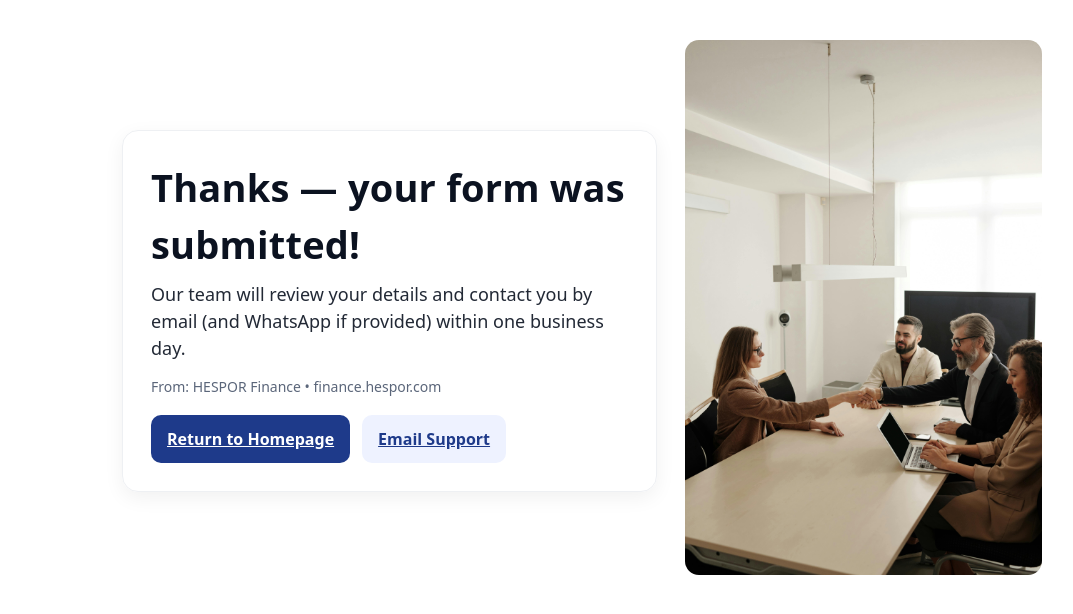
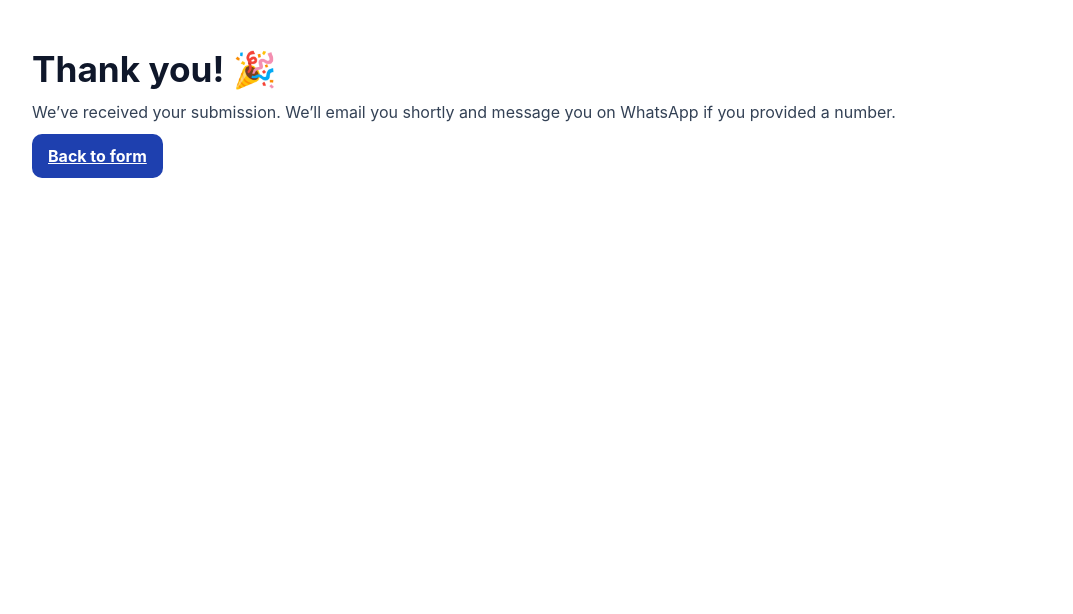
Before and after one commit to Hespor-Trading/hespor-finance-form, a plain HTML site: page thank-you.html in a window 1280 px wide. Shown: the whole page, without its empty margins (58-1131 px from the left). Drawn offline with Linux system fonts and the light colour scheme.

Commit message:
Update thank-you.html

```diff
--- a/thank-you.html
+++ b/thank-you.html
@@ -2,53 +2,28 @@
 <html lang="en">
 <head>
   <meta charset="utf-8" />
-  <meta name="viewport" content="width=device-width, initial-scale=1" />
-  <title>Thank You | HESPOR Finance</title>
-  <meta name="robots" content="noindex">
-  <link rel="icon" href="/hespor-logo.png">
+  <meta name="viewport" content="width=device-width,initial-scale=1" />
+  <title>Thanks — HESPOR Finance</title>
+  <link rel="stylesheet" href="styles.css" />
 
-  <!-- Google tag (gtag.js) -->
+  <!-- Google Ads tag so page-load counts as conversion in your URL rule -->
   <script async src="https://www.googletagmanager.com/gtag/js?id=AW-17652592669"></script>
   <script>
     window.dataLayer = window.dataLayer || [];
     function gtag(){dataLayer.push(arguments);}
     gtag('js', new Date());
     gtag('config', 'AW-17652592669');
-    gtag('event', 'conversion', { 'send_to': 'AW-17652592669/thank_you' });
   </script>
-
-  <style>
-    :root{--blue:#1e3a8a;--text:#0b1220}
-    *{box-sizing:border-box}
-    body{margin:0;font:16px/1.5 system-ui,-apple-system,Segoe UI,Roboto,Inter,Arial,sans-serif;color:var(--text);background:#fff}
-    .wrap{max-width:960px;margin:0 auto;padding:40px 20px;display:grid;grid-template-columns:1.2fr .8fr;gap:28px;align-items:center}
-    .card{padding:28px;border:1px solid #eef0f3;border-radius:16px;box-shadow:0 6px 20px rgba(2,8,20,.06)}
-    h1{margin:0 0 8px;font-size:clamp(26px,3.5vw,38px);letter-spacing:.2px}
-    p.lead{font-size:clamp(16px,2.1vw,18px);opacity:.9;margin:0 0 14px}
-    .meta{font-size:14px;color:#5b667a}
-    .cta{margin-top:18px;display:flex;gap:12px;flex-wrap:wrap}
-    .btn{appearance:none;border:0;border-radius:10px;padding:12px 16px;cursor:pointer;font-weight:600}
-    .btn.primary{background:var(--blue);color:#fff}
-    .btn.ghost{background:#eef2ff;color:var(--blue)}
-    .side img{width:100%;height:auto;border-radius:14px;object-fit:cover}
-    @media (max-width:900px){.wrap{grid-template-columns:1fr}}
-  </style>
 </head>
-
 <body>
-  <main class="wrap">
-    <section class="card">
-      <h1>Thanks — your form was submitted!</h1>
-      <p class="lead">Our team will review your details and contact you by email (and WhatsApp if provided) within one business day.</p>
-      <p class="meta">From: HESPOR Finance • finance.hespor.com</p>
-      <div class="cta">
-        <a class="btn primary" href="/">Return to Homepage</a>
-        <a class="btn ghost" href="mailto:info@hespor.com">Email Support</a>
+  <main class="wrap" style="padding:40px 0">
+    <section class="hero" style="grid-template-columns:1fr;">
+      <div class="hero-left">
+        <h1>Thank you! 🎉</h1>
+        <p class="sub">We’ve received your submission. We’ll email you shortly and message you on WhatsApp if you provided a number.</p>
+        <a class="btn-primary" href="/">Back to form</a>
       </div>
     </section>
-    <aside class="side">
-      <img src="/hero.jpg" alt="Hespor Finance">
-    </aside>
   </main>
 </body>
 </html>
```
